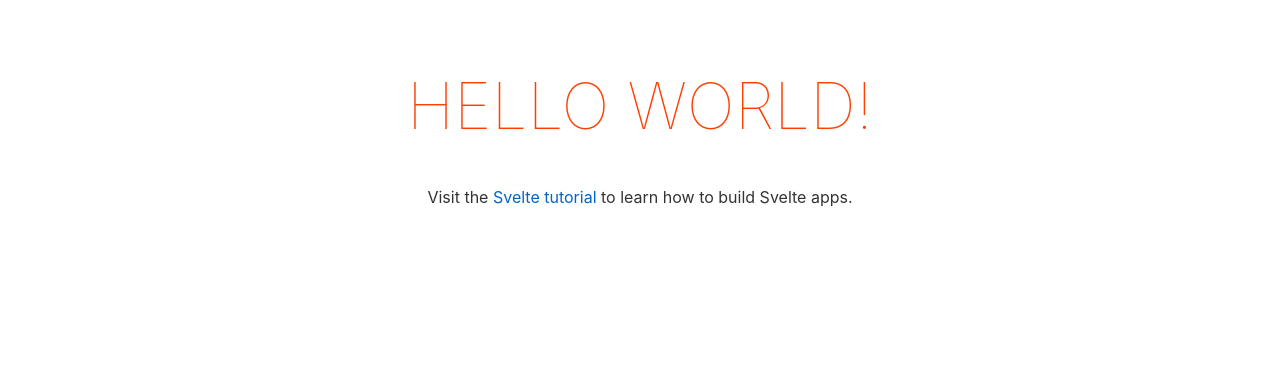
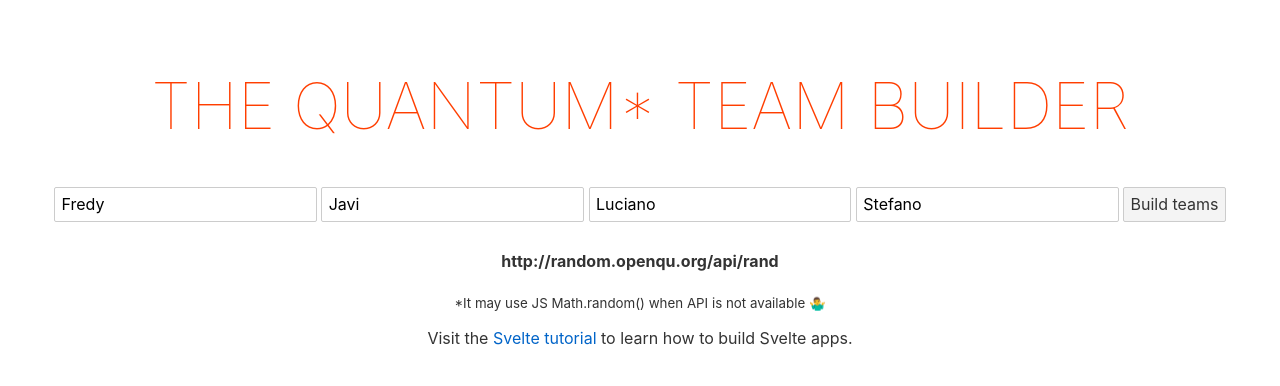
Before and after one commit to lucianodelucchi/quantum-team, a Svelte app: page / in a window 1280 px wide. Shown: the top 386 px of the page. Built offline with nearby package versions, Linux system fonts and the light colour scheme.

Commit message:
Async call, fallback and transitions

```diff
--- a/package.json
+++ b/package.json
@@ -16,6 +16,7 @@
     "svelte": "^3.0.0"
   },
   "dependencies": {
+    "jquery": "^3.4.1",
     "sirv-cli": "^0.4.4"
   }
 }
--- a/src/App.svelte
+++ b/src/App.svelte
@@ -1,11 +1,66 @@
 <script>
-	export let name;
+  import { onMount } from "svelte";
+  import { fly } from 'svelte/transition';
+
+  import jQuery from "jquery";
+
+  export let quantumApi;
+
+  // https://stackoverflow.com/questions/2450954/how-to-randomize-shuffle-a-javascript-array
+  async function shuffle(array) {
+    var currentIndex = array.length,
+      temporaryValue,
+      randomIndex;
+
+    // While there remain elements to shuffle...
+    while (0 !== currentIndex) {
+	  let seed = await getSeed();
+      // Pick a remaining element...
+      randomIndex = Math.floor(seed * currentIndex);
+      currentIndex -= 1;
+
+      // And swap it with the current element.
+      temporaryValue = array[currentIndex];
+      array[currentIndex] = array[randomIndex];
+      array[randomIndex] = temporaryValue;
+    }
+
+    return array;
+  }
+
+  let seed = {};
+
+  function getSeed() {
+    return jQuery
+      .getJSON(quantumApi + "?callback=?")
+      .then(data => data.result[0])
+      .catch(e => {
+        console.warn("error while calling the API, fall back to Math.random()");
+        return Math.random();
+      });
+  }
+
+  let player1 = "Fredy";
+  let player2 = "Javi";
+  let player3 = "Luciano";
+  let player4 = "Stefano";
+
+  let team1 = [];
+  let team2 = [];
+
+  $: canBuildTeams = player1 !== "" && player2 !== "" && player3 !== "" && player4 !== "";
+
+  async function handleClick(event) {
+	team1 = []
+	team2 = []
+
+    const players = [player1, player2, player3, player4];
+	const shuffledPlayers = await shuffle(players);
+
+	team1 = shuffledPlayers.slice(0, 2);
+	team2 = shuffledPlayers.slice(2, 4);
+  }
 </script>
-
-<main>
-	<h1>Hello {name}!</h1>
-	<p>Visit the <a href="https://svelte.dev/tutorial">Svelte tutorial</a> to learn how to build Svelte apps.</p>
-</main>
 
 <style>
   main {
@@ -28,3 +83,27 @@
     }
   }
 </style>
+
+<main>
+  <h1>The Quantum* Team builder</h1>
+  <input type="text" bind:value={player1} />
+  <input type="text" bind:value={player2} />
+  <input type="text" bind:value={player3} />
+  <input type="text" bind:value={player4} />
+  <button on:click={handleClick} disabled={!canBuildTeams}>Build teams</button>
+
+  {#if team1.some(()=>true) && team2.some(()=>true)}
+	<div transition:fly="{{ y: 200, duration: 2000 }}">
+		<p>Team 1: {team1}</p>
+		<p>Team 2: {team2}</p>
+	</div>
+  {/if}
+
+  <h4>{quantumApi}</h4>
+  <small>*It may use JS Math.random() when API is not available 🤷‍♂️</small>
+  <p>
+    Visit the
+    <a href="https://svelte.dev/tutorial">Svelte tutorial</a>
+    to learn how to build Svelte apps.
+  </p>
+</main>
--- a/src/main.js
+++ b/src/main.js
@@ -3,7 +3,7 @@ import App from './App.svelte';
 const app = new App({
 	target: document.body,
 	props: {
-		name: 'world'
+		quantumApi: 'http://random.openqu.org/api/rand'
 	}
 });
 
```
Also changed, not shown: 1 other file (tests, documents, lock files or other folders). Lines whose indentation alone changed are shown as unchanged.
